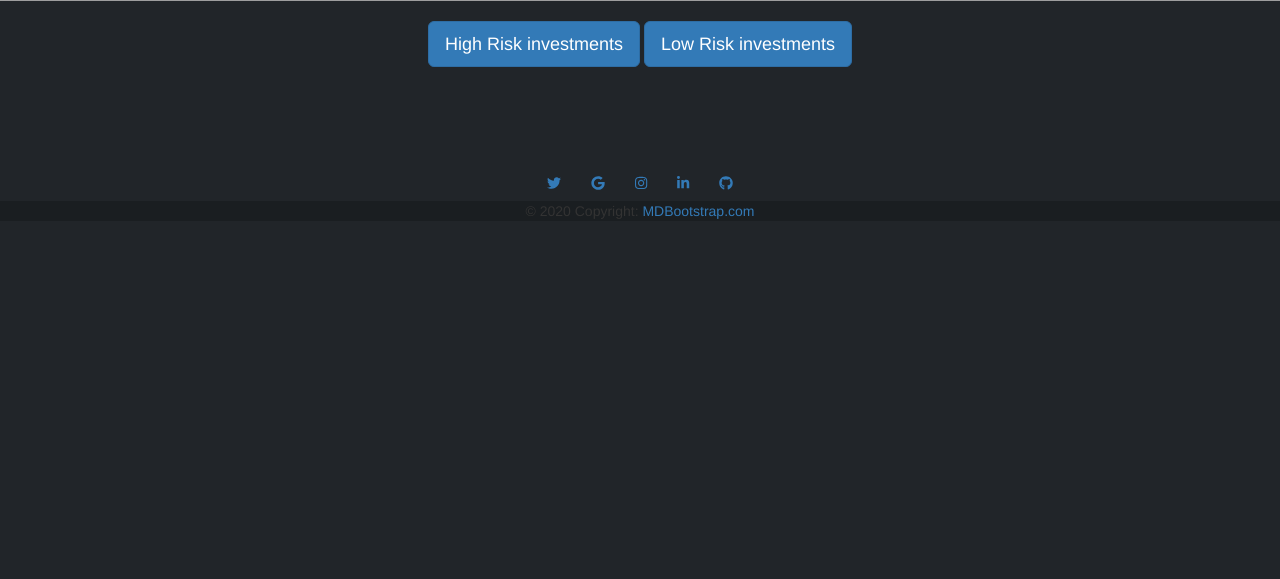
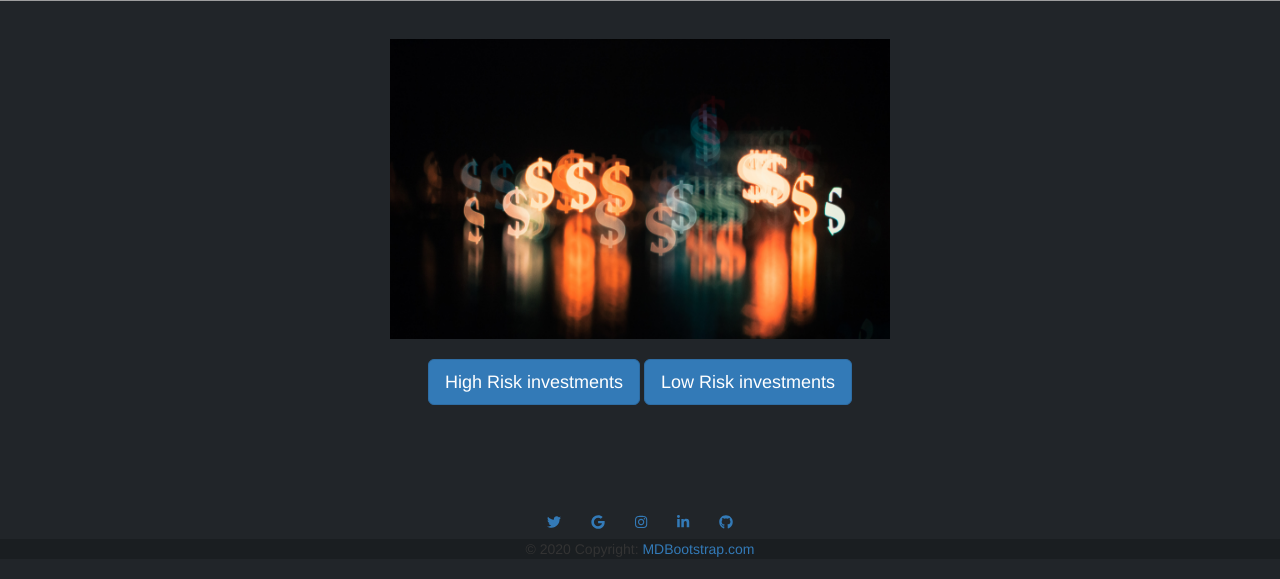
Before and after one commit to danielchegwidden/peaks-and-troughs, a Flask app: page /learn in a window 1280 px wide. Shown: the part 151-730 px from the top of the page. Run offline with Flask 2, Linux system fonts and the light colour scheme; the visitor is signed in with stand-in values (Sample User, id 1); data comes from the database, SQL or seed files in the repository; parts of the project's set-up code (start-up, migrations or seed data) failed here and were passed over; some libraries are stand-ins or nearby versions; grey boxes are pictures that could not be loaded.

Commit message:
Added a pic to learn page

```diff
--- a/app/templates/learn.html
+++ b/app/templates/learn.html
@@ -9,6 +9,9 @@
     <script src="https://cdnjs.cloudflare.com/ajax/libs/animejs/3.2.1/anime.min.js"></script>
     <script src="https://use.fontawesome.com/releases/v5.15.3/js/all.js" crossorigin="anonymous"></script>
 
+    <div class="container text-center" style="margin-top: 3%;">
+        <img src="static/images/learn/learn1.jpg" width="500" height="300" alt="">
+    </div>
     <!-- Risk Section -->
     <section>
         <br>
```
Also changed, not shown: app/static/images/learn/learn1.jpg (added).
